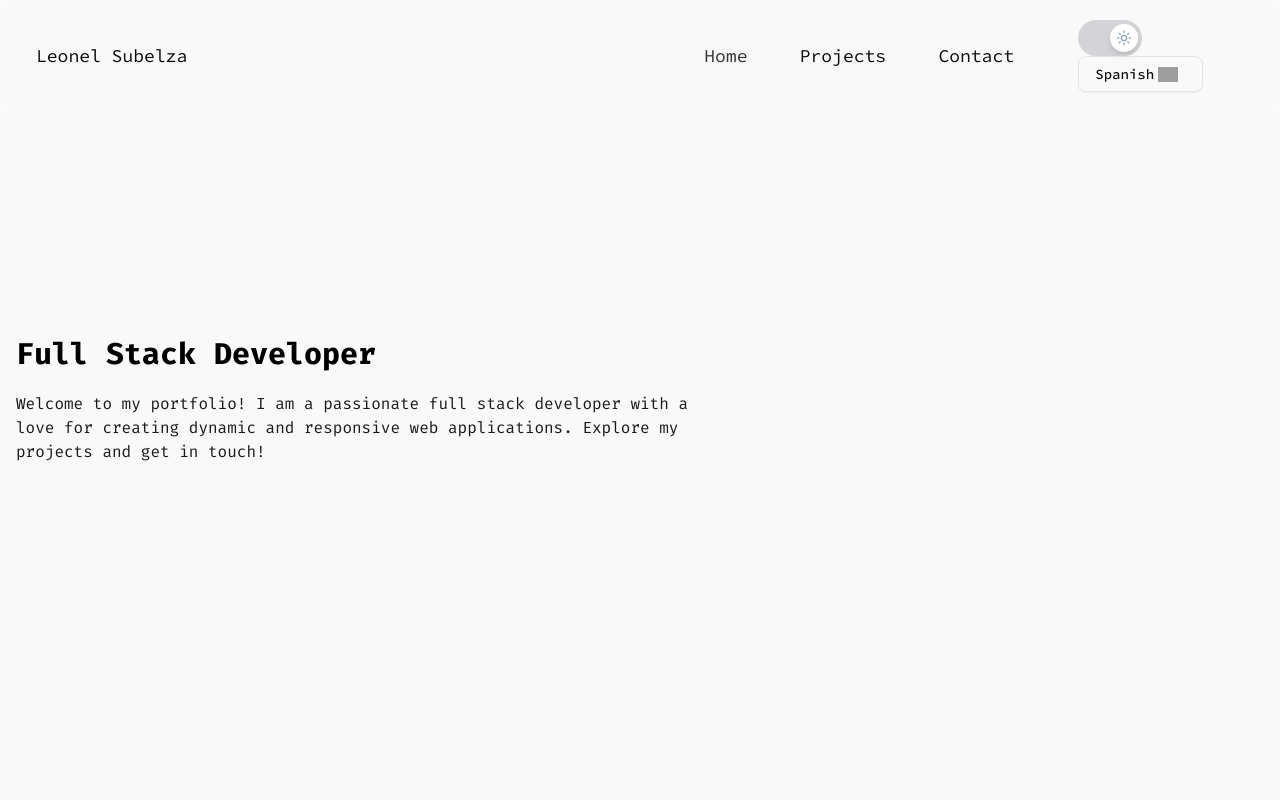
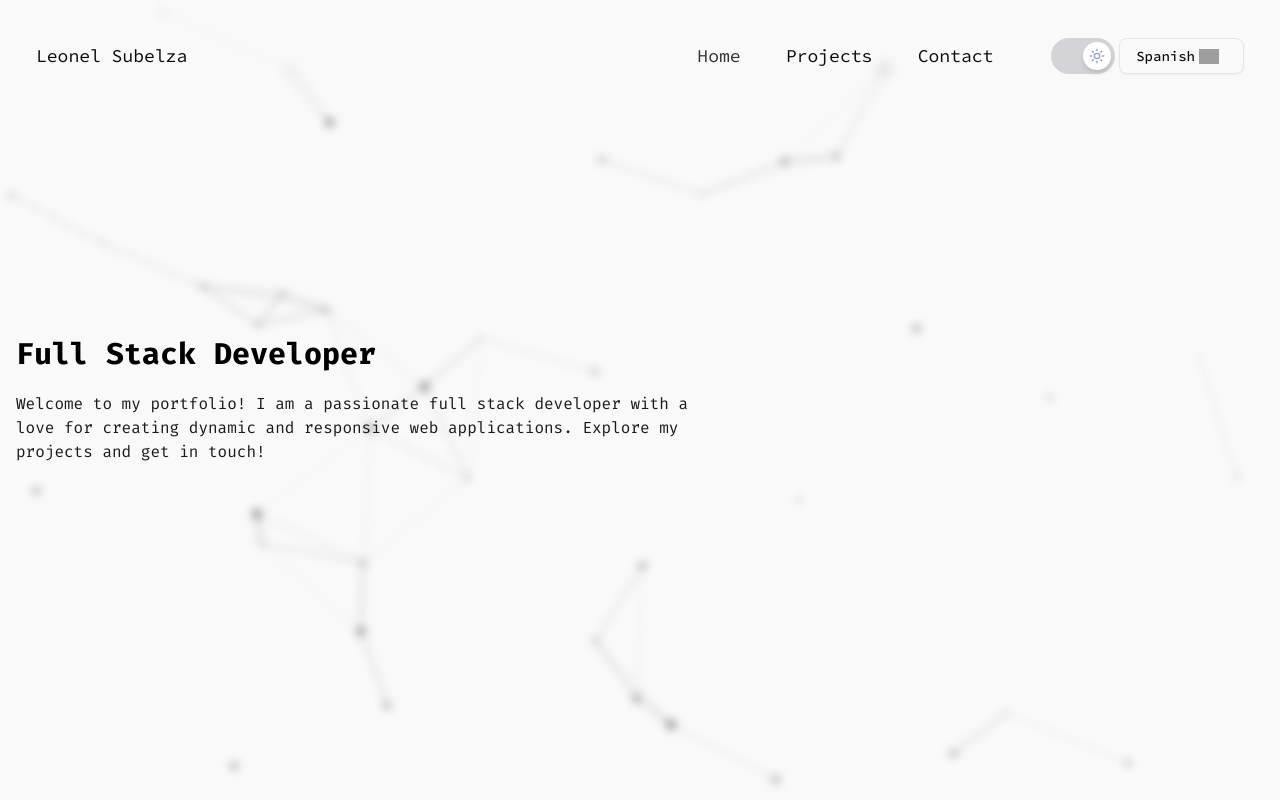
Before and after one commit to leonelSubelza/portfolio, a Next.js app: page / in a window 1280 px wide. Built offline with nearby package versions, Linux system fonts and the light colour scheme; grey boxes are pictures that could not be loaded.

Commit message:
Add particles with tsparticles library

```diff
--- a/package.json
+++ b/package.json
@@ -12,6 +12,8 @@
     "@radix-ui/react-dropdown-menu": "^2.1.15",
     "@radix-ui/react-slot": "^1.2.3",
     "@radix-ui/react-switch": "^1.2.5",
+    "@tsparticles/engine": "^3.8.1",
+    "@tsparticles/react": "^3.0.0",
     "class-variance-authority": "^0.7.1",
     "clsx": "^2.1.1",
     "lucide-react": "^0.511.0",
@@ -19,7 +21,8 @@
     "next-themes": "^0.4.6",
     "react": "^19.0.0",
     "react-dom": "^19.0.0",
-    "tailwind-merge": "^3.3.0"
+    "tailwind-merge": "^3.3.0",
+    "tsparticles": "^3.8.1"
   },
   "devDependencies": {
     "@eslint/eslintrc": "^3",
--- a/src/app/globals.css
+++ b/src/app/globals.css
@@ -94,13 +94,14 @@
   --links-color: #333333;
   --links-hover: #666666;
   --title: #000000 ;
-  --main-text: #1a1a1a ;
+  --main-text: #1a1a1a;
+  --particles-color: #333333;
 }
 
 .dark {
   /* --background: oklch(0.147 0.004 49.25); */
   /* --background: linear-gradient(90.21deg, rgba(170, 54, 124, .5) -5.91%, rgba(74, 47, 189, .5) 111.58%); */
-  --background: oklch(0.2354 0.051 292.24);
+  --background: #1f1934;
 
   --foreground: oklch(0.985 0.001 106.423);
   --card: oklch(0.216 0.006 56.043);
@@ -140,6 +141,7 @@
   --links-hover: oklch(0.7008 0.1812 48.13);
   --title: oklch(0.7008 0.1812 48.13);
   --main-text: oklch(1 0 0);
+  --particles-color: #f9f9f9;
 }
 
 
@@ -160,10 +162,8 @@
 }
 
 html, body {
-  /* transition: background-color 0.5s ease, color 0.5s ease; */
   transition: background-color 0.5s ease;
 }
-
 
 ::selection {
   /* background:#bae6fd; Color de fondo de la selección */
--- a/src/app/layout.tsx
+++ b/src/app/layout.tsx
@@ -32,7 +32,7 @@ export default function RootLayout({
   return (
     <html lang="es" suppressHydrationWarning>
       <body
-        className={`${roboto.variable} ${firaCode.variable} ${sourceCodePro.variable} antialiased bg-background`}
+        className={` ${roboto.variable} ${firaCode.variable} ${sourceCodePro.variable} antialiased bg-background`}
       >
         <ThemeProvider
           attribute="class"
@@ -40,27 +40,22 @@ export default function RootLayout({
           enableSystem
           disableTransitionOnChange
         >
-          <header className="flex fixed justify-center items-center top-0 w-full z-[100] h-[7rem] backdrop-blur-[2px] text-lg font-[family-name:var(--font-source-code-pro)]">
+          <header className="flex fixed justify-center items-center top-0 w-full z-[100] h-[7rem] backdrop-blur-[5px] text-lg font-[family-name:var(--font-source-code-pro)]">
             <nav className="w-full max-w-7xl mx-auto px-4 py-2 h-full flex flex-wrap justify-between items-center">
               <div className="flex ml-5">Leonel Subelza</div>
               <div className="w-[50%] flex justify-between items-center">
                 <ul className="w-full flex flex-wrap justify-evenly items-center mx-3">
                   <li className="flex justify-center items-center text-links-color hover:text-links-hover">
-                    <a href="/">Home</a>
+                    <a href="/#">Home</a>
                   </li>
                   <li className="flex justify-center items-center hover:text-links-hover">
-                    <a href="/projects">Projects</a>
+                    <a href="/#projects">Projects</a>
                   </li>
                   <li className="flex justify-center items-center hover:text-links-hover">
-                    <a href="/contact">Contact</a>
+                    <a href="/#contact">Contact</a>
                   </li>
                 </ul>
-                <div className="w-[40%] mr-5 flex flex-wrap justify-between items-center">
-                  {/* <button>Dark/Light</button>
-                  <select name="select">
-                    <option value="value1">Spanish</option>
-                    <option value="value3">English</option>
-                  </select> */}
+                <div className="w-[50%] mr-5 flex flex-wrap justify-between items-center">
                   <ModeToggle />
                   <LanguageToggle />
                 </div>
--- a/src/app/page.tsx
+++ b/src/app/page.tsx
@@ -1,10 +1,14 @@
 "use client";
+
+import ParticlesContainer from "@/components/ParticlesContainer";
+
 
 export default function Home() {
   return (
     <>
+    <ParticlesContainer />
       <main className="flex flex-col max-w-7xl mx-auto px-4 font-[family-name:var(--font-fira-code)]
-      bg-background">
+       z-<1> backdrop-blur-[5px]">
         {/* <div className="absolute left-[0px] z-[-1] w-full h-full background-animation-gradient"></div> */}
         <div id="" className="w-full h-[100dvh] flex flex-col items-center justify-center items-start">
           <h1 className="text-3xl mb-5 text-title font-bold">Full Stack Developer</h1>
--- /dev/null
+++ b/src/components/ParticlesContainer.tsx
@@ -0,0 +1,98 @@
+"use client";
+
+import { useEffect, useMemo, useState } from "react";
+import Particles, { initParticlesEngine } from "@tsparticles/react";
+import {
+  type Container,
+  type ISourceOptions,
+  MoveDirection,
+  OutMode,
+} from "@tsparticles/engine";
+import { loadSlim } from "@tsparticles/slim";
+import { useTheme } from "next-themes";
+
+export default function ParticlesContainer() {
+  const { theme} = useTheme();
+  const [init, setInit] = useState(false);
+  const [particlesColor, setParticlesColor] = useState<string>("#000");
+
+  // Cargar engine solo una vez
+  useEffect(() => {
+    initParticlesEngine(async (engine) => {
+      await loadSlim(engine);
+    }).then(() => setInit(true));
+  }, []);
+
+  // Cambiar color según tema
+  useEffect(() => {
+    if (theme === "dark") {
+      setParticlesColor("#f9f9f9");
+    } else {
+      setParticlesColor("#333333");
+    }
+  }, [theme]);
+
+  const particlesLoaded = async (container?: Container): Promise<void> => {
+    console.log(container);
+  };
+
+  const options: ISourceOptions = useMemo(
+    () => ({
+      // background: {
+      //   color: {
+      //     value: "transparent",
+      //   },
+      // },
+      fpsLimit: 60,
+      interactivity: {
+        events: {
+          onClick: { enable: true, mode: "push" },
+          onHover: { enable: true, mode: "grab" },
+        },
+        modes: {
+          grab: {
+            distance: 200,
+            links: { opacity: 0.5 },
+          },
+        },
+      },
+      particles: {
+        color: { value: particlesColor },
+        links: {
+          color: particlesColor,
+          distance: 150,
+          enable: true,
+          opacity: 0.5,
+          width: 1,
+        },
+        move: {
+          direction: MoveDirection.none,
+          enable: true,
+          outModes: { default: OutMode.bounce },
+          speed: 0.2,
+        },
+        number: {
+          density: { enable: true },
+          value: 80,
+        },
+        opacity: { value: 0.5 },
+        shape: { type: "circle" },
+        size: {
+          value: { min: 1, max: 5 },
+        },
+      },
+      detectRetina: true,
+    }),
+    [particlesColor], // Muy importante: depende del color
+  );
+
+  if (!init) return null;
+
+  return (
+    <Particles
+      id="tsparticles"
+      particlesLoaded={particlesLoaded}
+      options={options}
+    />
+  );
+}
```
Also changed, not shown: src/components/Particles.tsx (deleted), 1 other file (tests, documents, lock files or other folders).
